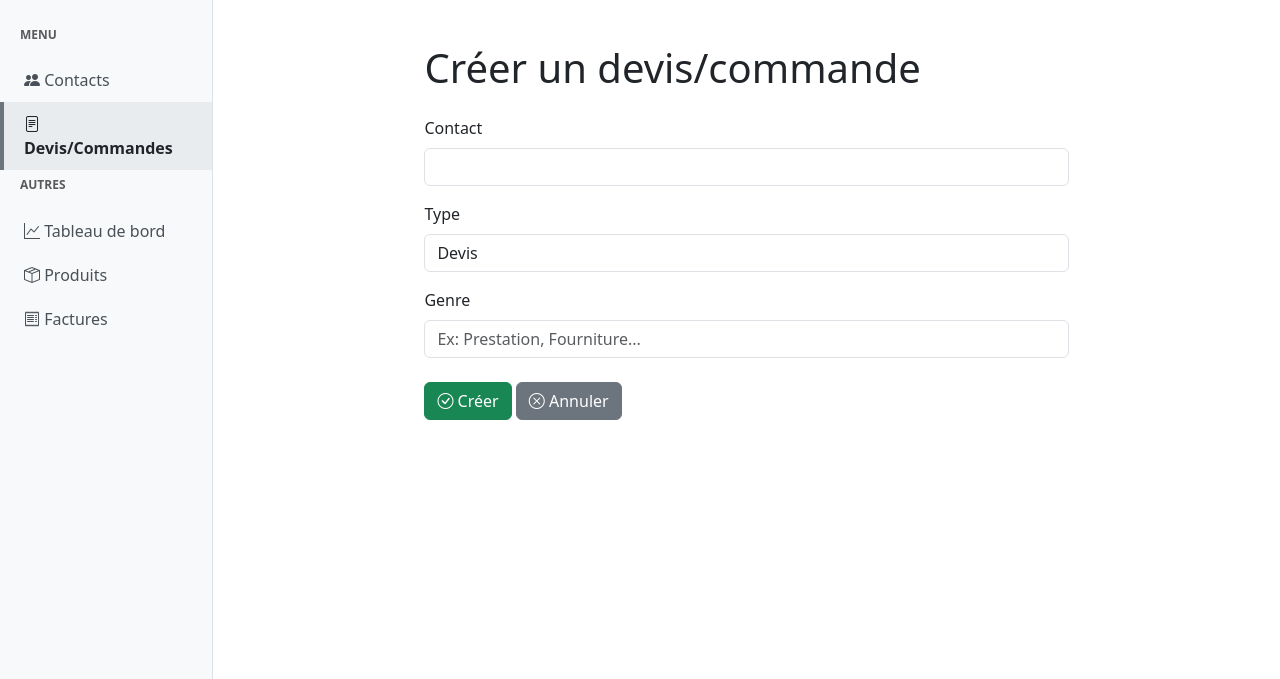
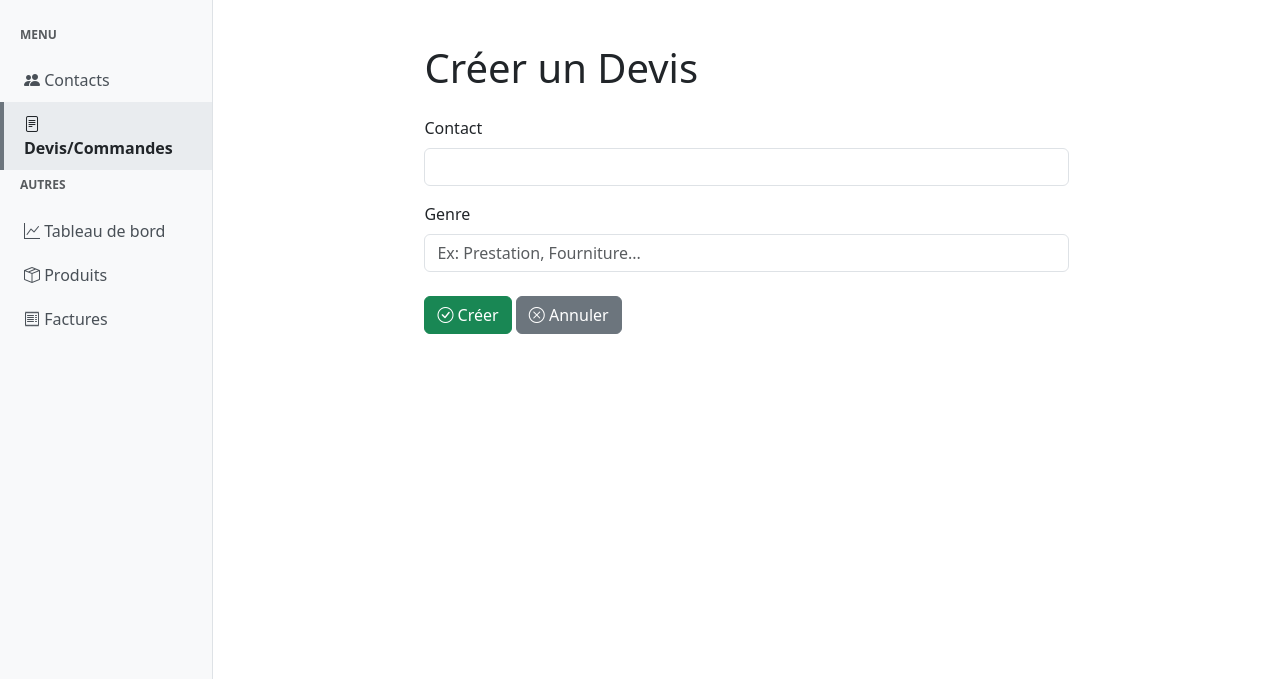
Before and after one commit to ben-dev5/gestionCommercial, a Django app: page /sales/create/ in a window 1280 px wide. Shown: the top 679 px of the page. Run offline with Django 5.2, Linux system fonts and the light colour scheme; data that the repository does not hold is empty.

Commit message:
Modification type pour sales order rendu impossible. Passage par signature obligé

```diff
--- a/sales/templates/sales/sales_order_detail.html
+++ b/sales/templates/sales/sales_order_detail.html
@@ -46,7 +46,7 @@
                     {% if sales_order.type == 'Commande' %}
                         <form method="post" action="{% url 'invoicing:create_from_sales' sales_order.pk %}" style="display:inline;">
                             {% csrf_token %}
-                            <button type="submit" class="btn btn-success" title="Créer une facture à partir de ce devis/commande">
+                            <button type="submit" class="btn btn-success" title="Créer une facture à partir de cette commande">
                                 <i class="bi bi-receipt"></i> Créer facture
                             </button>
                         </form>
--- a/sales/templates/sales/sales_order_form.html
+++ b/sales/templates/sales/sales_order_form.html
@@ -4,7 +4,7 @@
 <div class="container mt-4">
     <div class="row">
         <div class="col-md-8 offset-md-2">
-            <h1>{% if sales_order %}Modifier{% else %}Créer{% endif %} un devis/commande</h1>
+            <h1>{% if sales_order %}Modifier{% else %}Créer un Devis{% endif %}</h1>
 
             <form method="post" class="mt-4">
                 {% csrf_token %}
@@ -17,7 +17,7 @@
                     {% endif %}
                 </div>
 
-                <div class="mb-3">
+                <div class="mb-3" style="display: none;">
                     <label for="{{ form.type.id_for_label }}" class="form-label">Type</label>
                     {{ form.type }}
                     {% if form.type.errors %}
```
Also changed, not shown: dashboard/templates/dashboard/dashboard.html (+5 -6 lines).
